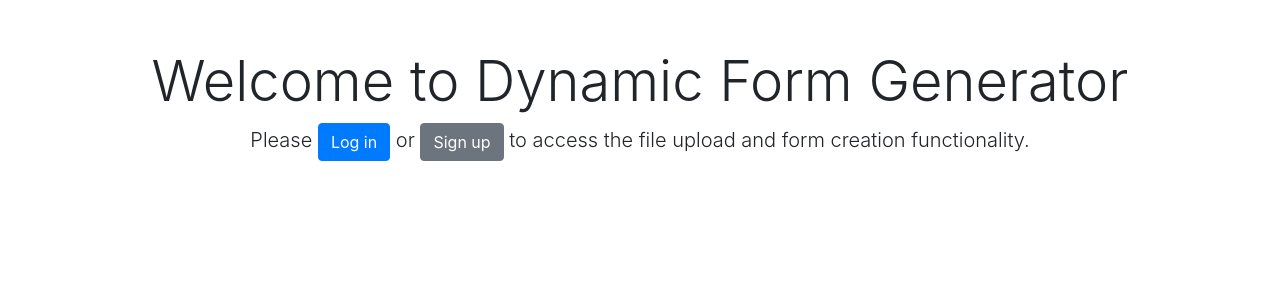
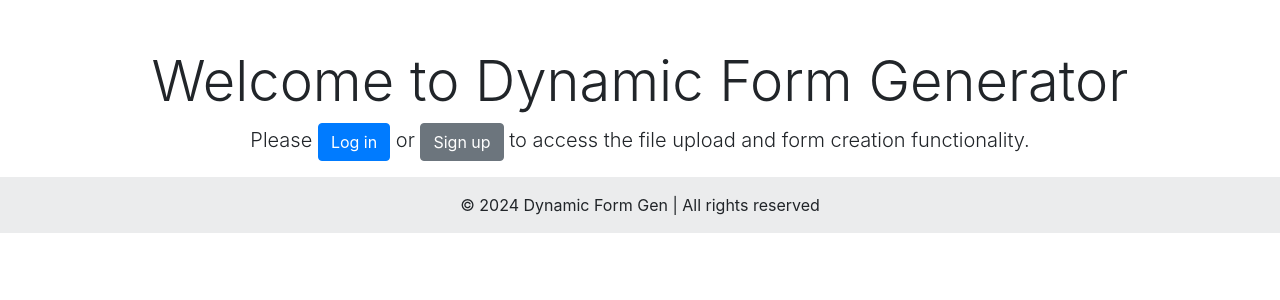
Before and after one commit to bandaralmuraykhi/docx_automate, a Flask app: page / in a window 1280 px wide. Shown: the part 56-356 px from the top of the page. Run offline with Flask 3, Linux system fonts and the light colour scheme; some libraries are stand-ins or nearby versions.

Commit message:
add a footer

```diff
--- a/app.py
+++ b/app.py
@@ -16,7 +16,7 @@ from itsdangerous import URLSafeTimedSerializer as Serializer
 app = Flask(__name__)
 bootstrap = Bootstrap(app)
 # Access the environment variable `export FLASK_SECRET_KEY=your_secret_key_here`
-app.config['SECRET_KEY'] = os.environ.get('FLASK_SECRET_KEY')
+app.config['SECRET_KEY'] = '88m#2***4Q5^'
 basedir = os.path.abspath(os.path.dirname(__file__))
 app.config['SQLALCHEMY_DATABASE_URI'] = 'sqlite:///' + os.path.join(basedir, 'instance', 'database.db')
 db = SQLAlchemy(app)
--- a/templates/base.html
+++ b/templates/base.html
@@ -46,7 +46,11 @@
         <!-- Content will go here -->
         {% endblock %}
     </div>
-
+    <footer class="bg-light text-center text-lg-start">
+        <div class="text-center p-3" style="background-color: rgba(0, 0, 0, 0.05);">
+            © 2024 Dynamic Form Gen | All rights reserved
+        </div>
+    </footer>
     <!-- Bootstrap JS and Popper.js CDN -->
     <script src="https://code.jquery.com/jquery-3.6.0.min.js"></script>
     <script src="https://cdn.jsdelivr.net/npm/@popperjs/core@2.5.2/dist/umd/popper.min.js"></script>
```
